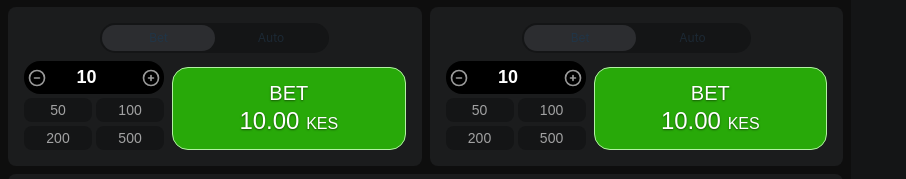
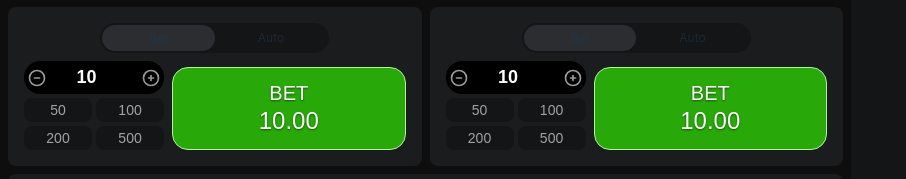
Before and after one commit to kama-studio-create/aviator_game, a React (Vite) app: page / in a window 1280 px wide. Shown: the part 758-937 px from the top of the page, without its empty margins (0-906 px from the left). Built offline with nearby package versions, Linux system fonts and the light colour scheme.

Commit message:
added components for autoplay

```diff
--- /dev/null
+++ b/src/apps/aviator/components/buttons/BetButton.tsx
@@ -0,0 +1,62 @@
+import { ComponentProps, CSSProperties, FC } from "react";
+import { css } from "@emotion/react";
+import {
+  BORDER_SUCCESS_COLOR,
+  SUCCESS_COLOR,
+  WHITE_COLOR,
+} from "../../styles/colors.ts";
+
+const buttonStyles = css({
+  width: "100%",
+  height: "100%",
+  flex: 1,
+  flexGrow: 1,
+  paddingBlock: 12,
+  paddingInline: 16,
+  textAlign: "center",
+  backgroundColor: SUCCESS_COLOR,
+  color: WHITE_COLOR,
+  border: `1px solid ${BORDER_SUCCESS_COLOR}`,
+  borderRadius: 16,
+  fontSize: 20,
+  textTransform: "uppercase",
+  display: "flex",
+  flexDirection: "column",
+  gap: 2,
+  justifyContent: "center",
+  alignItems: "center",
+  transition: "background-color 0.4s ease-in-out",
+  textShadow: "0 1px 2px rgba(0,0,0,.5)",
+  span: {
+    fontSize: 16,
+  },
+  "& .amount": {
+    fontSize: 24,
+  },
+});
+
+type props = {
+  backgroundColor: string;
+  borderColor: string;
+  title: string;
+  amount: number;
+} & ComponentProps<"button">;
+
+export const BetButton: FC<props> = ({
+  backgroundColor,
+  title,
+  amount,
+  borderColor,
+  ...props
+}) => {
+  const styles: CSSProperties = {
+    backgroundColor,
+    borderColor,
+  };
+  return (
+    <button style={styles} css={buttonStyles} {...props}>
+      <div>{title}</div>
+      <div className="amount">{amount.toFixed(2)}</div>
+    </button>
+  );
+};
--- a/src/apps/aviator/components/modals/AutoPlayModal.tsx
+++ b/src/apps/aviator/components/modals/AutoPlayModal.tsx
@@ -17,7 +17,7 @@ import {
   STOP_IF_SINGLE_WIN_EXCEEDS,
 } from "../../common/constants.ts";
 import { ModalToggleCard } from "../cards/ModalToggleCard.tsx";
-import { TAutoPlaySettings } from "../../views/bets/BetsView.tsx";
+import { TAutoPlaySettings } from "../../views/bets/BetCard.tsx";
 
 type ModalProps = {
   isOpen: boolean;
--- a/src/apps/aviator/styles/colors.ts
+++ b/src/apps/aviator/styles/colors.ts
@@ -20,6 +20,7 @@ export const BORDER_WARNING_COLOR = "#ffbd71";
 export const TRANSPARENT_RED_COLOR = "rgba(255,0,0,0.26)";
 export const WHITE_COLOR = "#fff";
 export const BLUE_COLOR = "blue";
+export const BORDER_BLUE = "#46c0f2";
 export const GRAY_COLOR = "#1b1c1d";
 export const BG_GRAY_COLOR = "#0c0c0c";
 export const DARK_GRAY_COLOR = "#141516";
--- a/src/apps/aviator/views/GameView.tsx
+++ b/src/apps/aviator/views/GameView.tsx
@@ -41,7 +41,7 @@ import {
   WHITE_COLOR,
 } from "../styles/colors.ts";
 import { MEDIA_QUERIES } from "../styles/breakpoints.ts";
-import { BetsView } from "./bets/BetsView.tsx";
+import { BetCard } from "./bets/BetCard.tsx";
 import { TBetSlip, useBetSlipStore } from "../store/bets.store.ts";
 import { useSoundEffects } from "../hooks/audio/useSoundEffects.ts";
 import BGAudioFile from "../assets/audio/bg_music.mp3";
@@ -526,13 +526,13 @@ const GameView = () => {
         <canvas width={canvasWidth} height={canvasHeight} ref={canvasRef} />
       </div>
       <div css={gameStyles.userInputContainer}>
-        <BetsView
+        <BetCard
           index={0}
           now={now}
           startTime={startTime}
           gameState={gameState}
         />
-        <BetsView
+        <BetCard
           index={1}
           now={now}
           startTime={startTime}
--- /dev/null
+++ b/src/apps/aviator/views/bets/AutoPlayControls.tsx
@@ -0,0 +1,97 @@
+import { FC, useEffect, useState } from "react";
+import { css } from "@emotion/react";
+import {
+  BORDER_BLUE,
+  COLOR_BLUE,
+  LIGHT_GRAY_COLOR,
+  WHITE_COLOR,
+} from "../../styles/colors.ts";
+import SwitchInput from "../../components/inputs/SwitchInput.tsx";
+import { NumberInput } from "../../components/inputs/NumberInput.tsx";
+import { AutoPlayModal } from "../../components/modals/AutoPlayModal.tsx";
+import { TAutoPlaySettings } from "./BetCard.tsx";
+
+const controlStyles = {
+  autoplayContainer: css({
+    display: "flex",
+    flexDirection: "row",
+    gap: 4,
+    alignItems: "center",
+    justifyContent: "space-between",
+    width: "100%",
+    height: "100%",
+    paddingTop: 16,
+    borderTop: "1px solid black",
+  }),
+  autoplayButton: css({
+    height: 22,
+    paddingBlock: 4,
+    paddingInline: 12,
+    textAlign: "center",
+    backgroundColor: COLOR_BLUE,
+    border: `1px solid ${BORDER_BLUE}`,
+    borderRadius: 16,
+    fontSize: 12,
+    textTransform: "uppercase",
+    display: "flex",
+    flexDirection: "column",
+    gap: 8,
+    justifyContent: "center",
+    alignItems: "center",
+    color: WHITE_COLOR,
+    transition: "background-color 0.2s ease-in-out",
+  }),
+  autoCashOutContainer: css({
+    display: "flex",
+    flexDirection: "row",
+    gap: 16,
+    alignItems: "center",
+    color: LIGHT_GRAY_COLOR,
+    fontWeight: 500,
+  }),
+};
+
+export const AutoPlayControls: FC = () => {
+  const [isAutoPlayModalOpen, setIsAutoplayModalOpen] = useState(false);
+  const [isAutoCashOut, setIsAutoCashOut] = useState(false);
+  const [autoCashOutPoint, setAutoCashOutPoint] = useState(2.1);
+  const [autoPlayConfig, setAutoPlayConfig] = useState<
+  TAutoPlaySettings | undefined
+  >(undefined);
+  const [autoplayRounds, setAutoPlayRounds] = useState(0);
+
+  useEffect(() => {
+    if (!autoPlayConfig) return;
+    setAutoPlayRounds(autoPlayConfig.rounds);
+  }, [autoPlayConfig]);
+
+  return (
+    <>
+      <AutoPlayModal
+        isOpen={isAutoPlayModalOpen}
+        onClose={setIsAutoplayModalOpen}
+        onStart={setAutoPlayConfig}
+      />
+      <div css={controlStyles.autoplayContainer}>
+        <button
+          onClick={() => {
+            setIsAutoplayModalOpen(true);
+          }}
+          css={controlStyles.autoplayButton}
+        >
+          Autoplay
+        </button>
+        <div css={controlStyles.autoCashOutContainer}>
+          <div>Auto Cash Out</div>
+          <SwitchInput checked={isAutoCashOut} onChange={setIsAutoCashOut} />
+          <NumberInput
+            style={{ maxWidth: 80 }}
+            disabled={!isAutoCashOut}
+            handleChange={setAutoCashOutPoint}
+            value={autoCashOutPoint}
+          />
+        </div>
+      </div>
+    </>
+  );
+};
--- a/src/apps/aviator/views/bets/BetsView.tsx
+++ b/src/apps/aviator/views/bets/BetCard.tsx
@@ -1,20 +1,16 @@
 import { css } from "@emotion/react";
 import {
   BACKGROUND_COLOR,
-  BLUE_COLOR,
   BORDER_ERROR_COLOR,
   BORDER_SUCCESS_COLOR,
   BORDER_WARNING_COLOR,
-  COLOR_BLUE,
   DARK_GRAY_COLOR,
   ERROR_COLOR,
-  LIGHT_GRAY_COLOR,
   SUCCESS_COLOR,
   WARNING_COLOR,
   WHITE_COLOR,
 } from "../../styles/colors.ts";
 import { FC, useCallback, useEffect, useState } from "react";
-import { NumberInput } from "../../components/inputs/NumberInput.tsx";
 import {
   DEFAULT_CURRENCY,
   FACTOR,
@@ -26,12 +22,14 @@ import {
   TGameState,
   WAITING_FOR_NEXT_ROUND,
 } from "../../common/constants.ts";
-import SwitchInput from "../../components/inputs/SwitchInput.tsx";
 import { AutoPlayModal } from "../../components/modals/AutoPlayModal.tsx";
 import { NumberInputWithButtons } from "../../components/inputs/NumberInputWithButtons.tsx";
 import { TBetSlip, useBetSlipStore } from "../../store/bets.store.ts";
 import { useNotificationStore } from "../../store/notifications.store.ts";
-import { useBetCashout, useBetCreate } from "../../hooks/useCrashAppEffect.ts";
+import { getMultiplier } from "../../utils/getMultiplier.ts";
+import { BetButton } from "../../components/buttons/BetButton.tsx";
+import { AutoPlayControls } from "./AutoPlayControls.tsx";
+import { rowStyles } from "../../styles/common.ts";
 
 const betInputStyles = {
   row: css({
@@ -80,6 +78,13 @@ const betInputStyles = {
     transition: "background-color 0.2s ease-in-out",
   }),
 
+  amountContainer: css({
+    display: "flex",
+    flexDirection: "column",
+    gap: 4,
+    flex: 3,
+  }),
+
   smallBtn: css({
     width: 6,
     height: 6,
@@ -117,81 +122,6 @@ const betInputStyles = {
       opacity: 0.6,
     },
   }),
-  betButton: css({
-    width: "100%",
-    height: "100%",
-    flex: 1,
-    paddingBlock: 12,
-    paddingInline: 16,
-    textAlign: "center",
-    backgroundColor: SUCCESS_COLOR,
-    color: WHITE_COLOR,
-    border: `1px solid ${BORDER_SUCCESS_COLOR}`,
-    borderRadius: 16,
-    fontSize: 20,
-    textTransform: "uppercase",
-    display: "flex",
-    flexDirection: "column",
-    gap: 2,
-    justifyContent: "center",
-    alignItems: "center",
-    transition: "background-color 0.4s ease-in-out",
-    textShadow: "0 1px 2px rgba(0,0,0,.5)",
-    span: {
-      fontSize: 16,
-    },
-    "& .amount": {
-      fontSize: 24,
-    },
-    ".success": {
-      backgroundColor: SUCCESS_COLOR,
-      color: WHITE_COLOR,
-      border: `1px solid ${BORDER_SUCCESS_COLOR}`,
-    },
-    ".error": {
-      backgroundColor: ERROR_COLOR,
-      color: WHITE_COLOR,
-      border: `1px solid ${BORDER_ERROR_COLOR}`,
-    },
-    "&.warning": {
-      backgroundColor: WARNING_COLOR,
-      color: WHITE_COLOR,
-      border: `1px solid ${BORDER_ERROR_COLOR}`,
-    },
-  }),
-  autoplayContainer: css({
-    display: "flex",
-    flexDirection: "row",
-    gap: 4,
-    alignItems: "center",
-    justifyContent: "space-between",
-    width: "100%",
-    height: "100%",
-    paddingTop: 16,
-    borderTop: "1px solid black",
-  }),
-  autoplayButton: css({
-    height: "100%",
-    paddingBlock: 4,
-    paddingInline: 8,
-    textAlign: "center",
-    backgroundColor: COLOR_BLUE,
-    border: "none",
-    borderRadius: 16,
-    fontSize: 10,
-    textTransform: "uppercase",
-    display: "flex",
-    flexDirection: "column",
-    gap: 8,
-    justifyContent: "center",
-    alignItems: "center",
-    color: WHITE_COLOR,
-    transition: "background-color 0.2s ease-in-out",
-    ":hover": {
-      backgroundColor: WHITE_COLOR,
-      color: BLUE_COLOR,
-    },
-  }),
 };
 
 type InputProps = {
@@ -215,7 +145,7 @@ const quickBetOptions: { label: string; value: number }[] = [
   { label: "500", value: 500 },
 ];
 
-export const BetsView: FC<InputProps> = ({
+export const BetCard: FC<InputProps> = ({
   gameState,
   startTime,
   now,
@@ -225,31 +155,28 @@ export const BetsView: FC<InputProps> = ({
   const [isPlaying, setIsPlaying] = useState(false);
   const [isWaitingForNext, setIsWaitingForNext] = useState(false);
   const [exitTime, setExitTime] = useState<number | null>(null);
-  const [exitMultiplier, setExitMultiplier] = useState(1);
-  const [buttonColor, setButtonColor] = useState(SUCCESS_COLOR);
-  const [buttonBorder, setButtonBorder] = useState(BORDER_SUCCESS_COLOR);
   const [isAutoPlay, setAutoPlay] = useState(false);
-
-  const [buttonTitle, setButtonTitle] = useState("BET");
 
   const [isAutoCashOut, setIsAutoCashOut] = useState(false);
 
-  const [autoPlayMultiplierLimit, setAutoPlayMultiplierLimit] = useState(1.1);
+  const [autoCashOutPoint, setAutoCashOutPoint] = useState(2);
   const [isAutoplayModalOpen, setIsAutoplayModalOpen] = useState(false);
 
   const [autoPlayConfig, setAutoPlayConfig] = useState<
-    TAutoPlaySettings | undefined
+  TAutoPlaySettings | undefined
   >(undefined);
   const [autoplayRounds, setAutoPlayRounds] = useState(0);
   const [amountLost, setAmountLost] = useState(0);
   const [amountWon, setAmountWon] = useState(0);
 
-  const { cashout } = useBetCashout();
-  const { createBet } = useBetCreate();
+  // TODO: use from store
+  // const { cashout } = useBetCashout();
+  // const { createBet } = useBetCreate();
 
   const currentBetID = useBetSlipStore((state) => state.currentGameID);
 
   const getWinAmount = () => {
+    let amount;
     if (isWaitingForNext) {
       return betAmount;
     }
@@ -257,30 +184,61 @@ export const BetsView: FC<InputProps> = ({
     if (gameState === GAME_STATE_IN_PROGRESS && isPlaying) {
       const elapsedTime = Date.now() - startTime;
       const multiplier = Math.exp(FACTOR * elapsedTime);
-      return (multiplier * betAmount).toFixed(2);
-    } else if (gameState === GAME_STATE_ENDED && isPlaying) {
-      return (exitMultiplier * betAmount).toFixed(2);
+      amount = multiplier * betAmount;
+    } else if (gameState === GAME_STATE_ENDED && isPlaying && exitTime) {
+      const exitMultiplier = getMultiplier(startTime, exitTime);
+      amount = exitMultiplier * betAmount;
     } else {
-      return betAmount.toFixed(2);
+      amount = betAmount;
     }
+    return amount;
   };
 
-  const handleChange = useCallback(
-    (value: number) => {
-      setBetAmount(value);
-      setIsPlaying(false);
-    },
-    [setBetAmount, setIsPlaying],
-  );
-
-  const getMultiplier = (endedAt: number, startedAt: number) => {
-    const elapsedTime = endedAt - startedAt;
-    return Math.exp(FACTOR * elapsedTime);
+  const getButtonColor = (): string => {
+    let color = SUCCESS_COLOR;
+    if (gameState === GAME_STATE_IN_PROGRESS && isPlaying) {
+      color = WARNING_COLOR;
+    } else if (
+      (gameState === GAME_STATE_ENDED && isPlaying) ||
+      (gameState === GAME_STATE_STARTING && isPlaying)
+    ) {
+      color = ERROR_COLOR;
+    }
+    return color;
   };
 
-  const handleSetBet = useCallback(() => {
-    if (isWaitingForNext) {
-      setIsWaitingForNext(false);
+  const getButtonBorder = (): string => {
+    let color = BORDER_SUCCESS_COLOR;
+    if (gameState === GAME_STATE_IN_PROGRESS && isPlaying) {
+      color = BORDER_WARNING_COLOR;
+    } else if (
+      (gameState === GAME_STATE_ENDED && isPlaying) ||
+      (gameState === GAME_STATE_STARTING && isPlaying)
+    ) {
+      color = BORDER_ERROR_COLOR;
+    }
+    return color;
+  };
+
+  const getButtonTitle = (): string => {
+    let title = "BET";
+    if (gameState === GAME_STATE_IN_PROGRESS && isPlaying) {
+      title = "Cash Out";
+    } else if (
+      (gameState === GAME_STATE_ENDED && isPlaying) ||
+      (gameState === GAME_STATE_STARTING && isPlaying)
+    ) {
+      title = "CANCEL";
+    }
+    return title;
+  };
+
+  const onBetAmountChange = useCallback((value: number) => {
+    setBetAmount(value);
+  }, []);
+
+  const onSetBet = useCallback(() => {
+    if (isPlaying && gameState === GAME_STATE_STARTING) {
       setIsPlaying(false);
       return;
     }
@@ -288,22 +246,19 @@ export const BetsView: FC<InputProps> = ({
     if (gameState === GAME_STATE_IN_PROGRESS && isPlaying) {
       setExitTime(Date.now());
       setIsPlaying(false);
-      cashout();
+      // cashout();
       return;
     }
     if (!isPlaying) {
       if (gameState !== GAME_STATE_STARTING) {
         setIsWaitingForNext(true);
       }
-      setButtonColor(ERROR_COLOR);
-      setButtonBorder(BORDER_ERROR_COLOR);
-      setButtonTitle("CANCEL");
       setIsPlaying(true);
       return;
     }
   }, [gameState, isPlaying, isWaitingForNext]);
 
-  const handleEndAutobetSession = useCallback(() => {
+  const onEndAutoPlaySession = useCallback(() => {
     setAutoPlay(false);
     setAutoPlayRounds(0);
     setAmountLost(0);
@@ -312,33 +267,18 @@ export const BetsView: FC<InputProps> = ({
   }, []);
 
   useEffect(() => {
-    if (
-      gameState === GAME_STATE_IN_PROGRESS &&
-      isAutoCashOut &&
-      isPlaying &&
-      !isWaitingForNext
-    ) {
-      const multiplier = getMultiplier(now, startTime);
-      if (multiplier >= autoPlayMultiplierLimit) {
+    if (gameState === GAME_STATE_IN_PROGRESS && isAutoCashOut && isPlaying) {
+      const multiplier = getMultiplier(startTime, now);
+      if (multiplier >= autoCashOutPoint) {
         setExitTime(now);
-        setExitMultiplier(multiplier);
       }
     }
-  }, [
-    autoPlayMultiplierLimit,
-    gameState,
-    isAutoCashOut,
-    isPlaying,
-    isWaitingForNext,
-    now,
-    startTime,
-  ]);
+  }, [autoCashOutPoint, gameState, isAutoCashOut, isPlaying, now, startTime]);
 
   useEffect(() => {
     if (autoPlayConfig) {
       setAutoPlayRounds(autoPlayConfig.rounds);
       setAutoPlay(true);
-      setIsAutoCashOut(true);
       setIsPlaying(true);
     }
   }, [autoPlayConfig]);
@@ -346,32 +286,11 @@ export const BetsView: FC<InputProps> = ({
   useEffect(() => {
     switch (gameState) {
       case GAME_STATE_STARTING:
-        setIsWaitingForNext(false);
         setExitTime(null);
-        setExitMultiplier(0);
-        if (isPlaying) {
-          setButtonTitle("CANCEL");
-        }
         break;
       case GAME_STATE_IN_PROGRESS:
         if (exitTime && isPlaying) {
-          const multiplier = getMultiplier(Date.now(), exitTime);
-          setExitMultiplier(multiplier);
-          setIsWaitingForNext(false);
-          setButtonColor(SUCCESS_COLOR);
-          setButtonBorder(BORDER_SUCCESS_COLOR);
-          setButtonTitle("BET");
           setIsPlaying(false);
-        }
-        if (isPlaying && !isWaitingForNext) {
-          setButtonColor(WARNING_COLOR);
-          setButtonBorder(BORDER_WARNING_COLOR);
-          setButtonTitle("EXIT");
-        }
-        if (!isPlaying && !isWaitingForNext) {
-          setButtonColor(SUCCESS_COLOR);
-          setButtonBorder(BORDER_SUCCESS_COLOR);
-          setButtonTitle("BET");
         }
         break;
       case GAME_STATE_ENDED:
@@ -379,14 +298,8 @@ export const BetsView: FC<InputProps> = ({
           if (autoplayRounds > 0 && isAutoPlay) {
             setIsPlaying(true);
             setIsAutoCashOut(true);
-            setButtonColor(ERROR_COLOR);
-            setButtonBorder(BORDER_ERROR_COLOR);
-            setButtonTitle("CANCEL");
           } else {
             setIsPlaying(false);
-            setButtonColor(SUCCESS_COLOR);
-            setButtonBorder(BORDER_SUCCESS_COLOR);
-            setButtonTitle("BET");
           }
         }
         break;
@@ -399,13 +312,14 @@ export const BetsView: FC<InputProps> = ({
     isWaitingForNext,
     isPlaying,
     isAutoCashOut,
-    autoPlayMultiplierLimit,
+    autoCashOutPoint,
     autoplayRounds,
     isAutoPlay,
   ]);
 
   // handle amount limits on autoplay
 
+  //TODO: make the loss and win be based on the end amount and not be separate values
   useEffect(() => {
     if (gameState === GAME_STATE_ENDED && isAutoPlay) {
       const mySlips = useBetSlipStore.getState().myBetSlips;
@@ -423,7 +337,7 @@ export const BetsView: FC<InputProps> = ({
           autoPlayConfig.singleWinLimit &&
           amountWon > autoPlayConfig.singleWinLimit
         ) {
-          handleEndAutobetSession();
+          onEndAutoPlaySession();
         }
       } else {
         setAmountLost((prev) => prev + mySlip.amount);
@@ -433,7 +347,7 @@ export const BetsView: FC<InputProps> = ({
     autoPlayConfig,
     currentBetID,
     gameState,
-    handleEndAutobetSession,
+    onEndAutoPlaySession,
     index,
     isAutoPlay,
   ]);
@@ -447,7 +361,7 @@ export const BetsView: FC<InputProps> = ({
       autoPlayConfig.lossAmountLimit &&
       amountLost > autoPlayConfig.lossAmountLimit
     ) {
-      handleEndAutobetSession();
+      onEndAutoPlaySession();
     }
 
     if (
@@ -455,14 +369,14 @@ export const BetsView: FC<InputProps> = ({
       autoPlayConfig.winAmountLimit &&
       amountWon > autoPlayConfig.winAmountLimit
     ) {
-      handleEndAutobetSession();
+      onEndAutoPlaySession();
     }
   }, [
     amountLost,
     amountWon,
     autoPlayConfig,
     gameState,
-    handleEndAutobetSession,
+    onEndAutoPlaySession,
     isAutoPlay,
   ]);
 
@@ -478,7 +392,7 @@ export const BetsView: FC<InputProps> = ({
         if (currentBetID && isPlaying && now >= startTime) {
           if (isAutoPlay && autoplayRounds > 0) {
             setAutoPlayRounds((prev) => prev - 1);
-            handleSetBet();
+            onSetBet();
           }
           if (!mySlip) {
             const bet: TBetSlip = {
@@ -535,7 +449,7 @@ export const BetsView: FC<InputProps> = ({
     startTime,
     isAutoPlay,
     autoplayRounds,
-    handleSetBet,
+    onSetBet,
   ]);
 
   //handle notifications
@@ -558,7 +472,7 @@ export const BetsView: FC<InputProps> = ({
       (n) => n.gameId === currentBetID && n.slipIndex === index,
     );
     if (!winNotification) {
-      const multiplier = getMultiplier(exitTime, startTime);
+      const multiplier = getMultiplier(startTime, exitTime);
       const winAmount = multiplier * mySlip.amount;
 
       useNotificationStore.setState((state) => {
@@ -607,14 +521,12 @@ export const BetsView: FC<InputProps> = ({
         </div>
       </div>
       <div css={betInputStyles.row}>
-        <div
-          style={{ display: "flex", flexDirection: "column", gap: 4, flex: 3 }}
-        >
-          <div style={{ display: "flex", width: "100%" }}>
+        <div css={betInputStyles.amountContainer}>
+          <div css={rowStyles}>
             <NumberInputWithButtons
               style={{ width: "100%" }}
               disabled={false}
-              onValueChange={handleChange}
+              onValueChange={onBetAmountChange}
               value={betAmount}
             />
           </div>
@@ -653,56 +565,20 @@ export const BetsView: FC<InputProps> = ({
           >
             {WAITING_FOR_NEXT_ROUND}
           </div>
-          <button
+          <BetButton
             style={{
-              backgroundColor: buttonColor,
-              border: `1px solid ${buttonBorder}`,
-              flexGrow: 1,
-              flex: 1,
+              backgroundColor: getButtonColor(),
+              border: `1px solid ${getButtonBorder()}`,
             }}
-            onClick={handleSetBet}
-            css={betInputStyles.betButton}
-          >
-            <div>{buttonTitle}</div>
-            <div className="amount">
-              {getWinAmount()} <span>{DEFAULT_CURRENCY}</span>{" "}
-            </div>
-          </button>
+            onClick={onSetBet}
+            backgroundColor={getButtonColor()}
+            borderColor={getButtonBorder()}
+            title={getButtonTitle()}
+            amount={getWinAmount()}
+          />
         </div>
       </div>
-      {isAutoPlay && (
-        <div css={betInputStyles.autoplayContainer}>
-          <button
-            onClick={() => {
-              setIsAutoplayModalOpen(true);
-            }}
-            css={betInputStyles.autoplayButton}
-          >
-            Autoplay
-          </button>
-          <div
-            style={{
-              display: "flex",
-              flexDirection: "row",
-              gap: 16,
-              alignItems: "center",
-              color: LIGHT_GRAY_COLOR,
-              fontWeight: 500,
-            }}
-          >
-            <div>Auto Cash Out</div>
-            <SwitchInput checked={isAutoCashOut} onChange={setIsAutoCashOut} />
-            <NumberInput
-              style={{ maxWidth: 80 }}
-              disabled={!isAutoCashOut}
-              handleChange={(value) => {
-                setAutoPlayMultiplierLimit(value);
-              }}
-              value={autoPlayMultiplierLimit}
-            />
-          </div>
-        </div>
-      )}
+      {isAutoPlay && <AutoPlayControls />}
     </div>
   );
 };
```
Also changed, not shown: .eslintrc.cjs.
